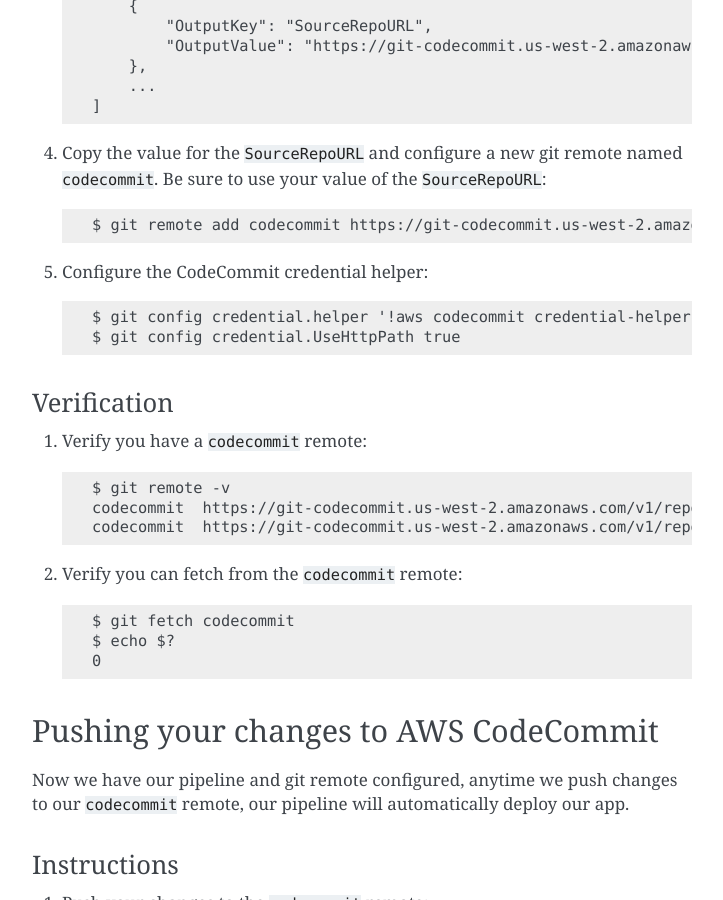
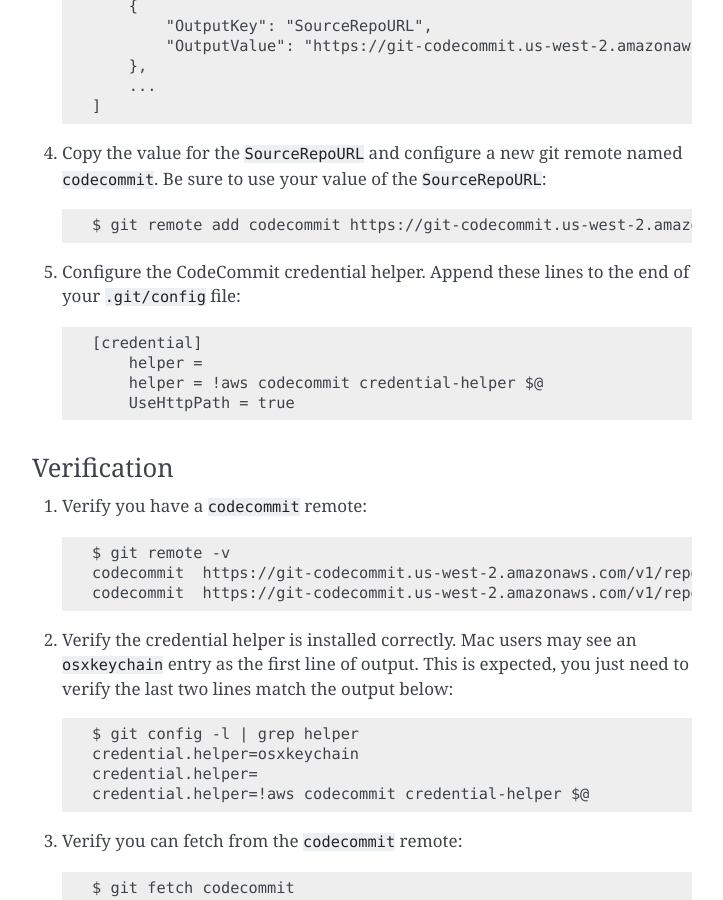
Before and after one commit to aws-samples/chalice-workshop, a Sphinx documentation site: the page built from docs/source/part2/02-pipeline.rst, in a window 1280 px wide and 900 px high, scrolled down 1389 px. Shown: the whole window, without its empty margins (388-1111 px from the left). Built offline with Sphinx 7.4.7, drawn with Linux system fonts in a browser that asks for light colours.

Commit message:
Clear out credential helper to avoid using osxkeychain
Fixes issues where you have to manually remove entries from
your keychain.

```diff
--- a/docs/source/part2/02-pipeline.rst
+++ b/docs/source/part2/02-pipeline.rst
@@ -71,10 +71,14 @@
 
     $ git remote add codecommit https://git-codecommit.us-west-2.amazonaws.com/v1/repos/mytodo
 
-5. Configure the CodeCommit credential helper::
+5. Configure the CodeCommit credential helper.  Append these lines to the end
+   of your ``.git/config`` file::
 
-    $ git config credential.helper '!aws codecommit credential-helper $@'
-    $ git config credential.UseHttpPath true
+    [credential]
+        helper =
+        helper = !aws codecommit credential-helper $@
+        UseHttpPath = true
+
 
 Verification
 ~~~~~~~~~~~~
@@ -85,7 +89,16 @@
     codecommit	https://git-codecommit.us-west-2.amazonaws.com/v1/repos/mytodo (fetch)
     codecommit	https://git-codecommit.us-west-2.amazonaws.com/v1/repos/mytodo (push)
 
-2. Verify you can fetch from the ``codecommit`` remote::
+2. Verify the credential helper is installed correctly.  Mac users may see an
+   ``osxkeychain`` entry as the first line of output.  This is expected, you
+   just need to verify the last two lines match the output below::
+
+    $ git config -l | grep helper
+    credential.helper=osxkeychain
+    credential.helper=
+    credential.helper=!aws codecommit credential-helper $@
+
+3. Verify you can fetch from the ``codecommit`` remote::
 
     $ git fetch codecommit
     $ echo $?
```
